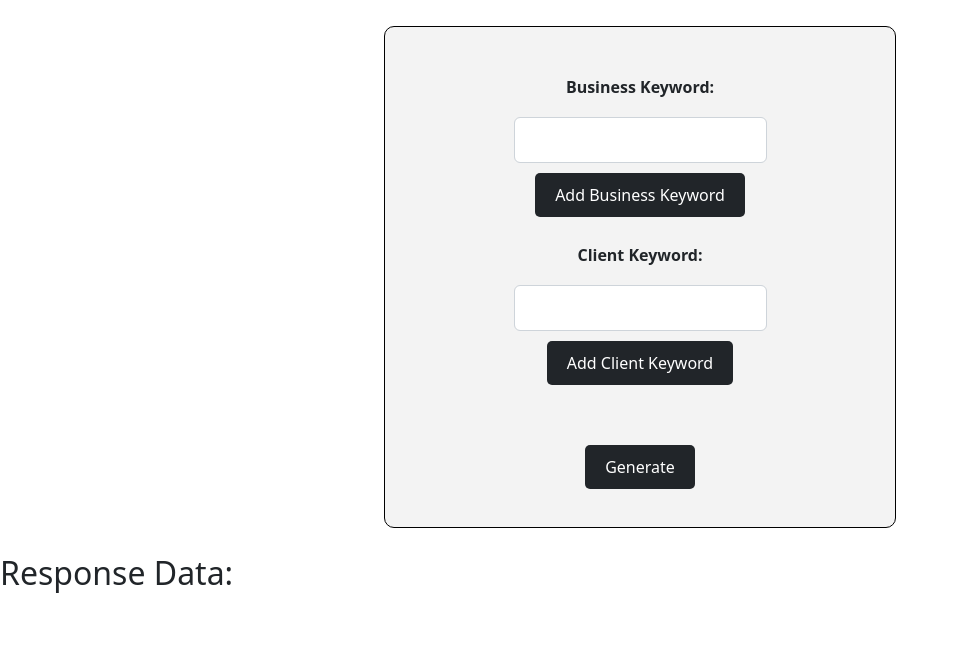
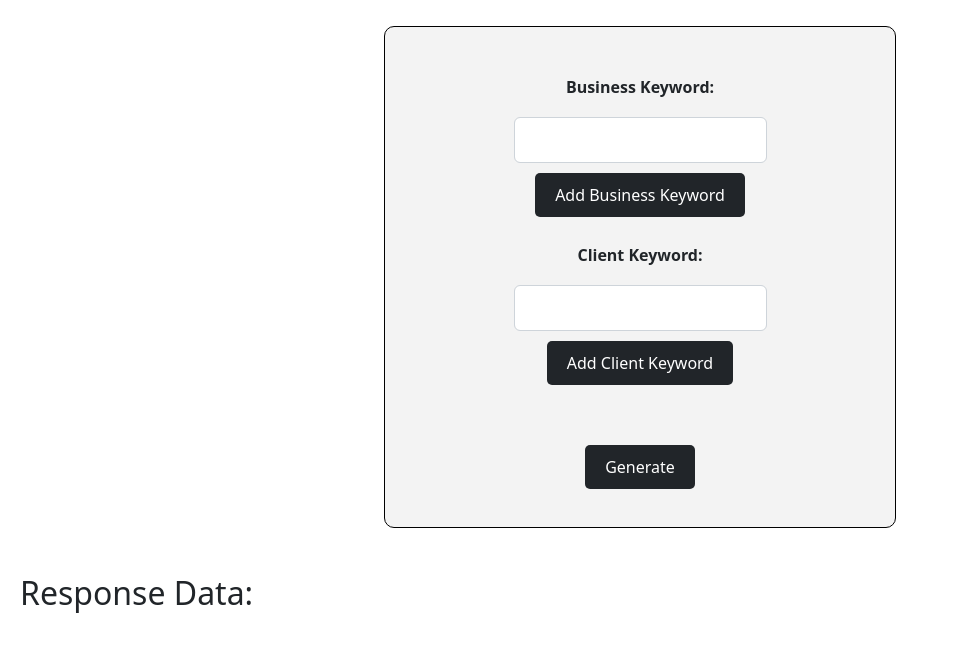
Before and after one commit to devmhmdio/kal-fronend, a React (Create React App) app: page / in a window 1280 px wide. Shown: the top 652 px of the page, without its empty margins (0-956 px from the left). Built offline with nearby package versions, Linux system fonts and the light colour scheme.

Commit message:
Email button added

```diff
--- a/src/App.css
+++ b/src/App.css
@@ -47,6 +47,9 @@ button[type="button"] {
   cursor: pointer;
 }
 
+.response{
+  padding:20px;
+}
 
 
 
--- a/src/App.js
+++ b/src/App.js
@@ -1,7 +1,7 @@
 import React, { useState } from 'react';
 import axios from 'axios';
 import './App.css';
-import { Form, Button} from 'react-bootstrap';
+import { Form, Button, Container, Row, Col} from 'react-bootstrap';
 
 function App() {
   const [formData, setFormData] = useState({
@@ -113,7 +113,7 @@ function App() {
         </Button>
         </div>
       </form>
-      <div>
+      <div class= "response">
       {responseData && (
         <div>
         <h2>Response Data:</h2>
@@ -127,6 +127,7 @@ function App() {
                 <br />
                   {res.body}
                 </p>
+                <Button variant="dark" href="">Send Email</Button>
                 <hr />
               </div>
             ))}
```
Also changed, not shown: package.json (+12 -0 lines), 1 other file (tests, documents, lock files or other folders).
